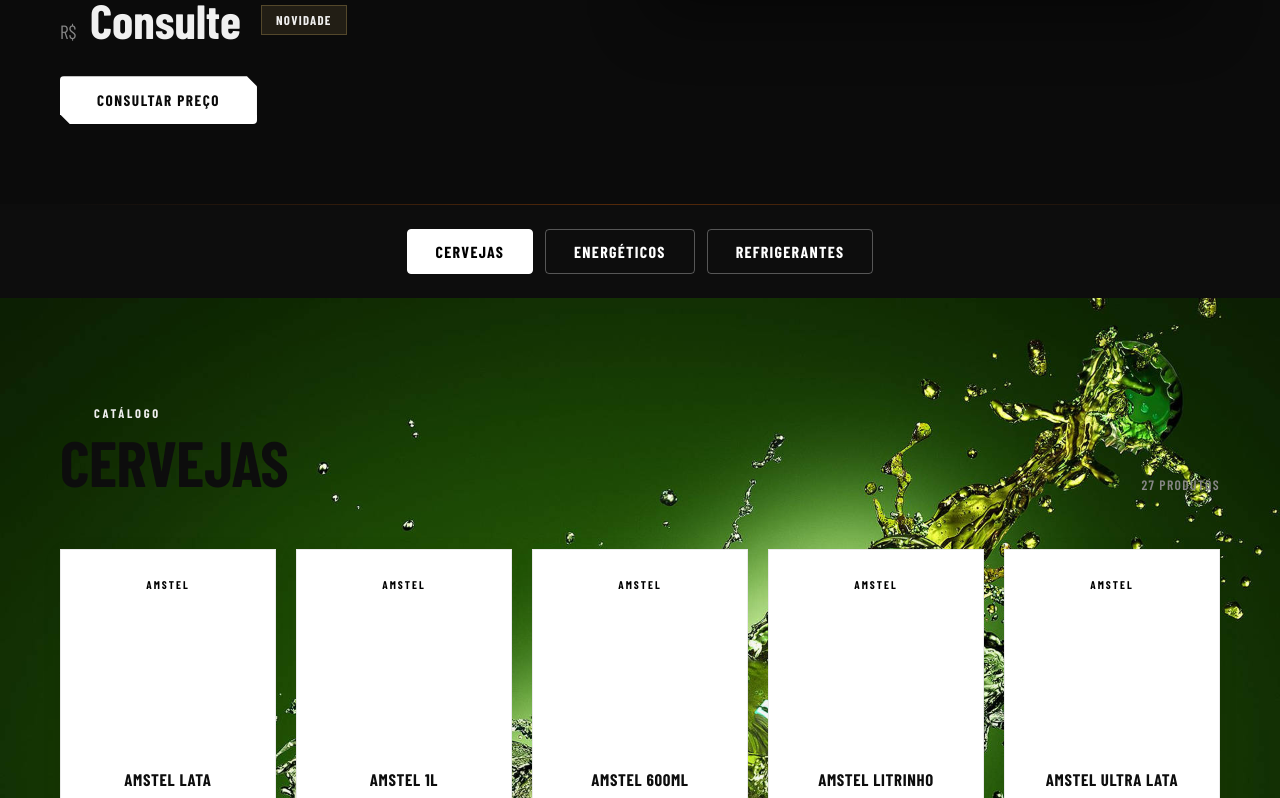
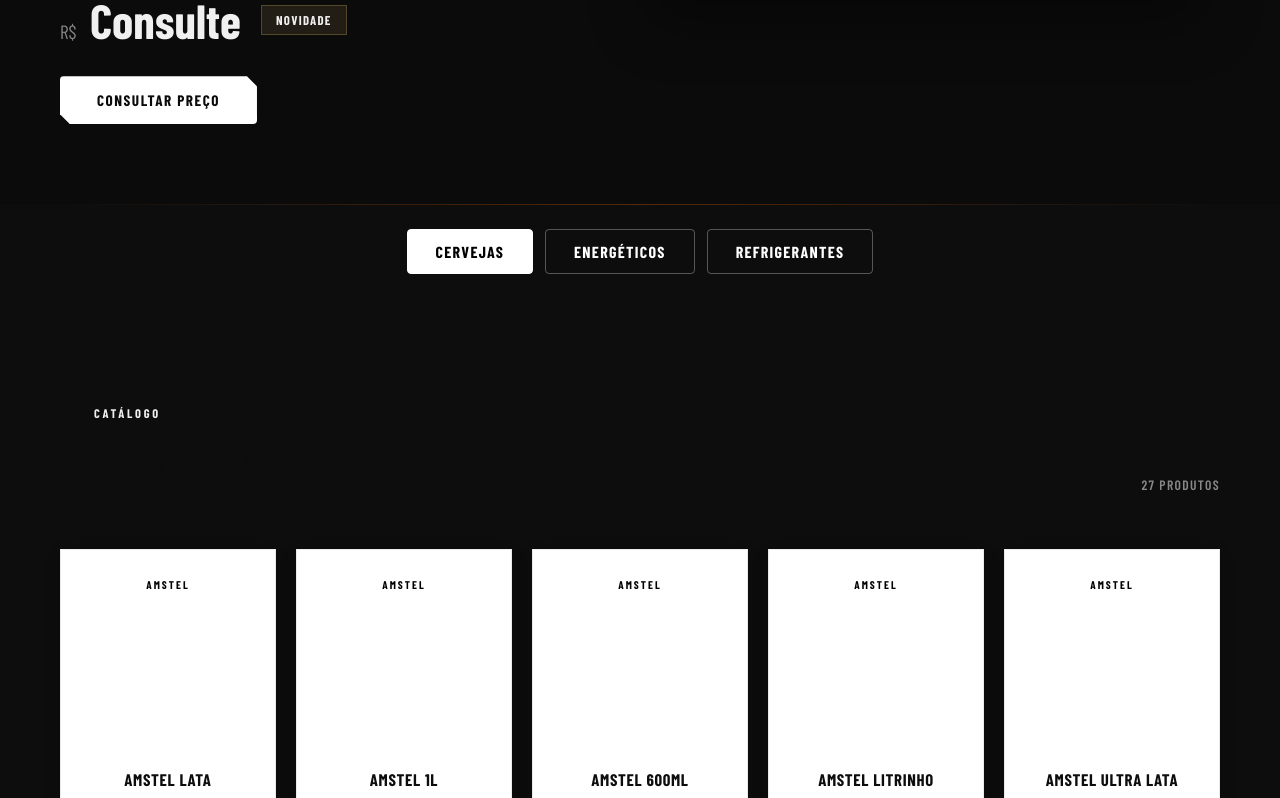
Before and after one commit to sbmatheuss/catalogo-tenatacado, a React (Vite) app: page / in a window 1280 px wide. Shown: the part 1462-2260 px from the top of the page. Built offline with nearby package versions, Linux system fonts and the light colour scheme; a web font is replaced by a local one.

Commit message:
fix: removed all background images

```diff
--- a/src/components/ProductsSection.css
+++ b/src/components/ProductsSection.css
@@ -61,10 +61,7 @@
 }
 
 #cervejas {
-  background-image: url('../assets/back-heineken.jpg');
-  background-size: cover;
-  background-position: center;
-  background-attachment: fixed;
+  background: var(--dark2);
 }
 
 #energeticos,
```
